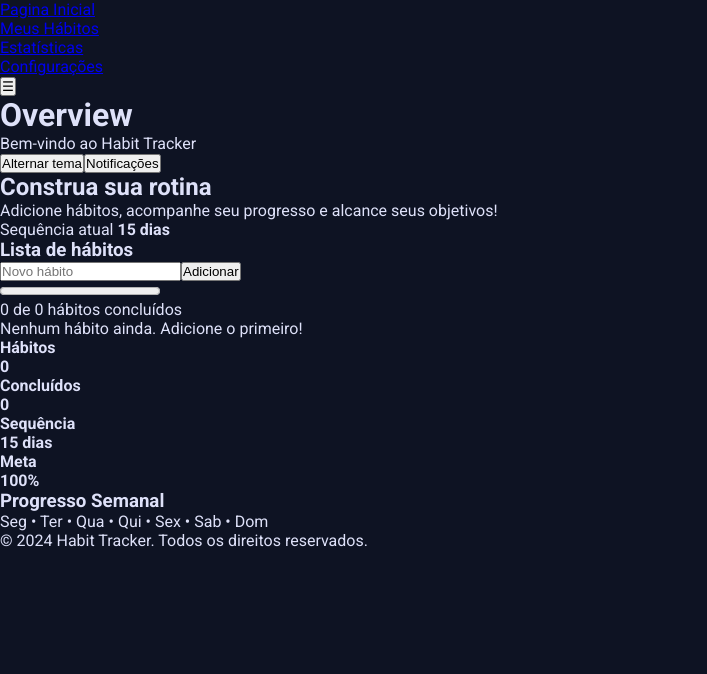
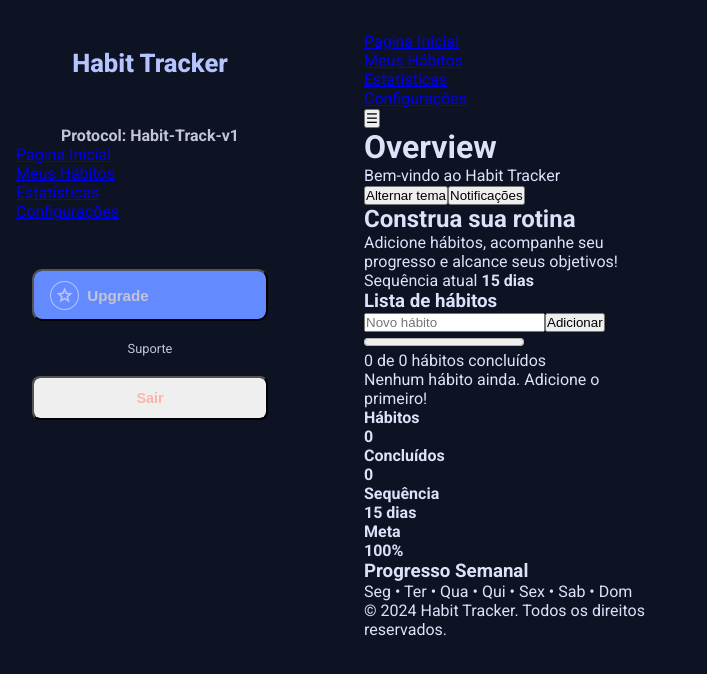
Before and after one commit to devseravali/habit-tracker, a React (Vite) app in the folder habit-tracker-react/: page /overview in a window 1280 px wide. Shown: the top 674 px of the page, without its empty margins (0-707 px from the left). Built offline with nearby package versions, Linux system fonts and the light colour scheme.

Commit message:
feat: reorganiza estrutura do componente App para incluir Sidebar e layout

```diff
--- a/habit-tracker-react/src/App.tsx
+++ b/habit-tracker-react/src/App.tsx
@@ -4,9 +4,13 @@ import { Habitos } from './pages/Habitos/Habitos';
 import { Configuracoes } from './pages/Configuracoes/Configuracoes';
 import { MetasSemanais } from './pages/MetasSemanais/MetasSemanais';
 import { Estatisticas } from './pages/Estatisticas/Estatisticas';
+import { Sidebar } from './components/Sidebar/Sidedar';
 function App() {
   return (
     <BrowserRouter>
+      <div className="layout-grid">
+        <Sidebar />
+        <div className="app-shell">
           <Routes>
             <Route
               path="/overview"
@@ -25,6 +29,8 @@ function App() {
             <Route path="/" element={<Navigate to="/overview" replace />} />
             <Route path="*" element={<Navigate to="/overview" replace />} />
           </Routes>
+        </div>
+      </div>
     </BrowserRouter>
   );
 }
```
Lines whose indentation alone changed are shown as unchanged.
